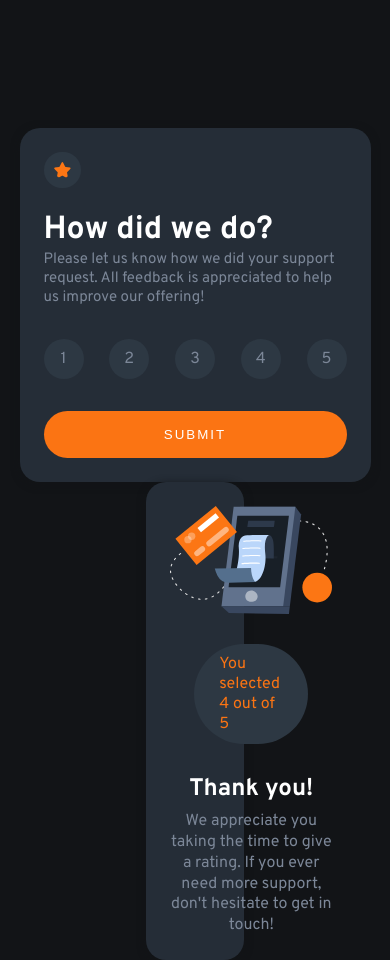
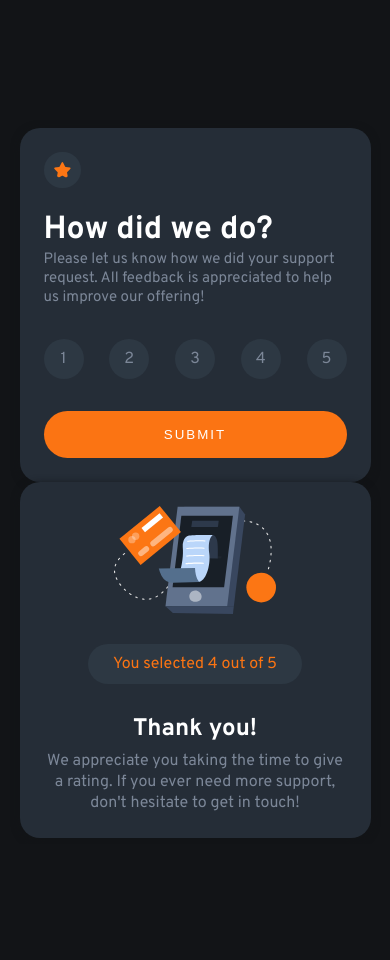
Before and after one commit to Bidex-03/Interactive-rating-component, a React (Create React App) app: page / in a window 390 px wide. After the commit the page ends 844 px from the top, so only its background shows below. Built offline with nearby package versions, Linux system fonts and the light colour scheme.

Commit message:
mobile responsiveness

```diff
--- a/src/Components/TextPages/ThankYou.module.css
+++ b/src/Components/TextPages/ThankYou.module.css
@@ -31,3 +31,27 @@
   font-weight: var(--fw-medium);
   line-height: 1.3;
 }
+
+/* media query@768px */
+
+@media screen and (max-width: 768px) {
+  .container {
+      width: 45%;
+  }
+}
+
+/* media query@425px */
+
+@media screen and (max-width: 425px) {
+  .container {
+      width: 90%;
+  }
+}
+
+/* media query@375px */
+
+@media screen and (max-width: 375px) {
+  .container {
+      width: 90%;
+  }
+}
```
